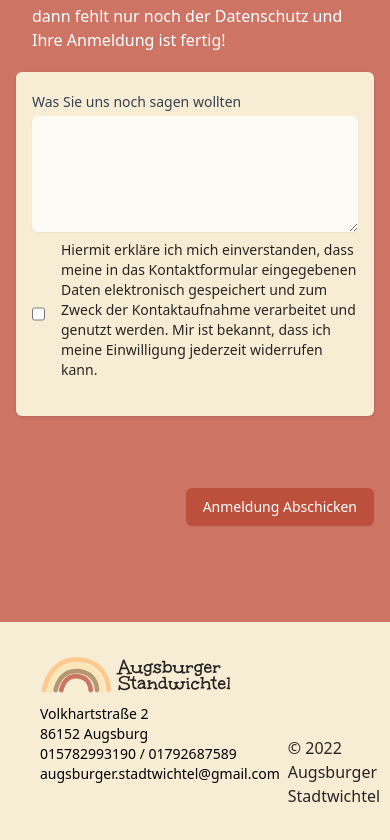
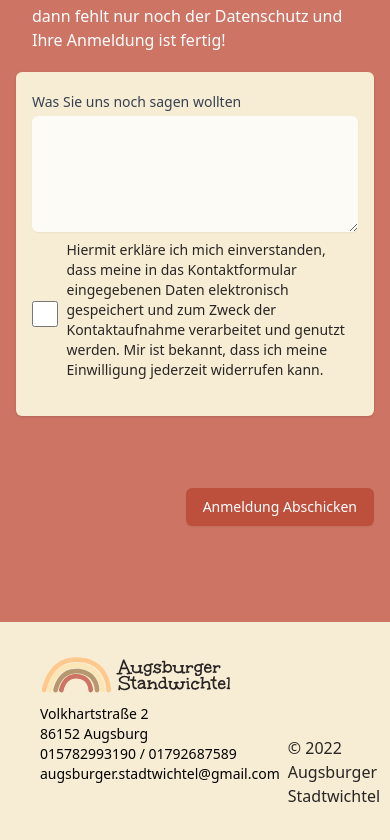
Before and after one commit to goetzrobin/stadtwichtel-aux, a Next.js app: page / in a window 390 px wide. Shown: the part 7195-8035 px from the top of the page. Built offline with nearby package versions, Linux system fonts and the light colour scheme; a web font is replaced by a local one.

Commit message:
fix form issue on mobile

```diff
--- a/components/form/Form.tsx
+++ b/components/form/Form.tsx
@@ -530,21 +530,21 @@ function Form() {
                   </div>
                   <div className="flex col-span-6">
                     <input
-                      className="block mt-2 mr-4"
+                      className="block w-1/12 mt-2 mr-2 sm:w-auto"
                       type="checkbox"
                       name="data"
                       onChange={handleChange}
                       onBlur={handleBlur}
                       value={values.data}
                     />
-                    <span className="text-sm text-stone-800">
+                    <div className="w-11/12 text-sm sm:w-full text-stone-800">
                       Hiermit erkläre ich mich einverstanden, dass meine in das
                       Kontaktformular eingegebenen Daten elektronisch
                       gespeichert und zum Zweck der Kontaktaufnahme verarbeitet
                       und genutzt werden. Mir ist bekannt, dass ich meine
                       Einwilligung jederzeit widerrufen kann.
                       <FormError name="data" />
-                    </span>
+                    </div>
                   </div>
                 </FormContainer>
               </FormSection>
```
